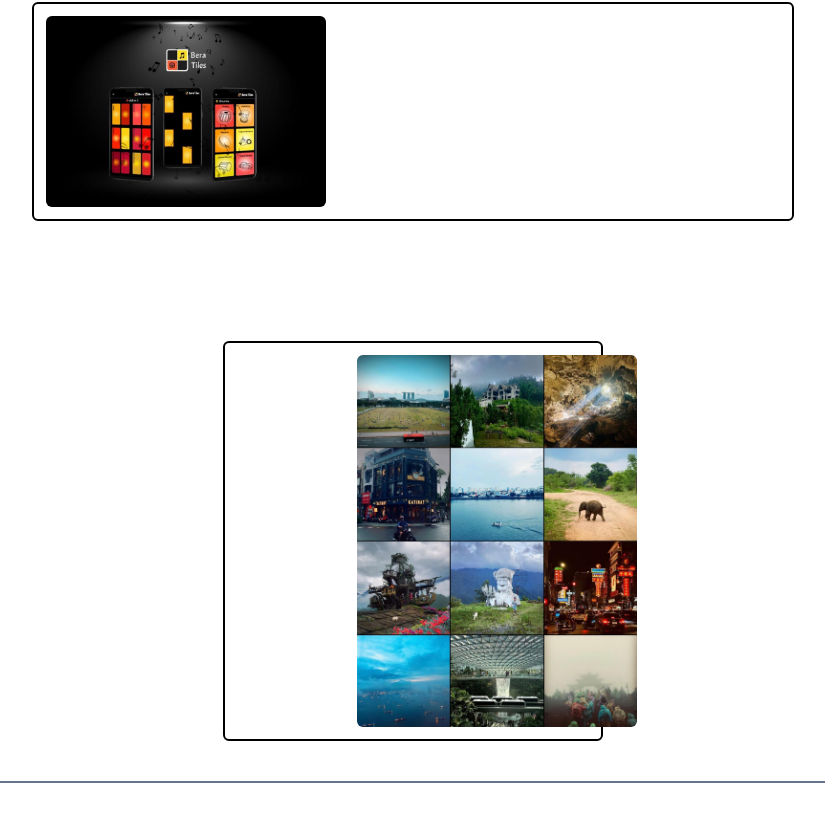
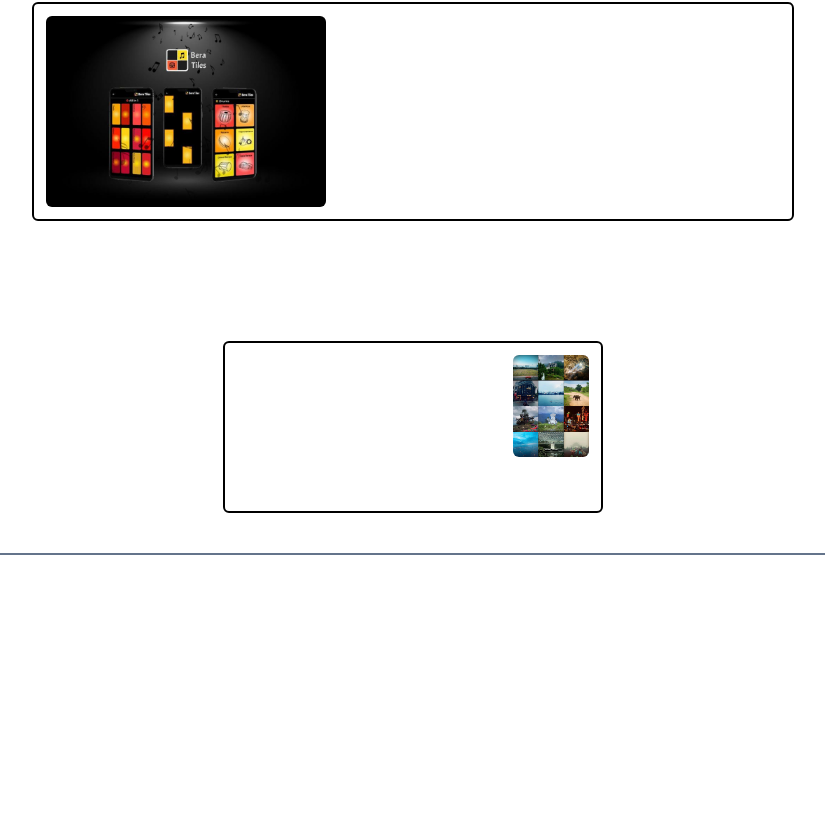
Before and after one commit to Sulith123/suveene.github.io, a Next.js app: page / in a window 1280 px wide. Shown: the part 1390-2211 px from the top of the page, without its empty margins (227-1052 px from the left). After the commit the page ends 2033 px from the top, so only its background shows below. Built offline with nearby package versions, Linux system fonts and the light colour scheme.

Commit message:
Update instagram link

```diff
--- a/src/app/components/stuff-card/index.tsx
+++ b/src/app/components/stuff-card/index.tsx
@@ -29,6 +29,7 @@
           <div className="font-bold my-2 mx-auto text-center">{name}{"\n"}</div>
           <p className="mx-auto my-2 text-center">{description}</p>
         </div>
+        <a href={url}>
         <Image
           className="mx-auto md:mr-auto rounded-md"
           src={image}
@@ -37,6 +38,7 @@
           height={280}
           priority
         />
+        </a>
       </div>
     </div>
   );
```
